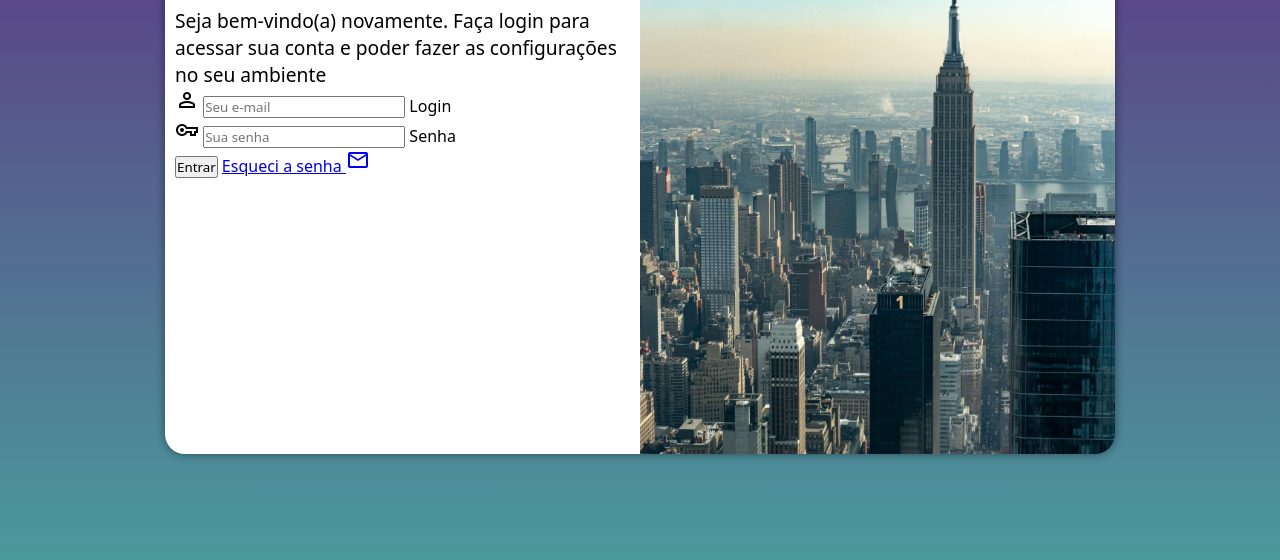
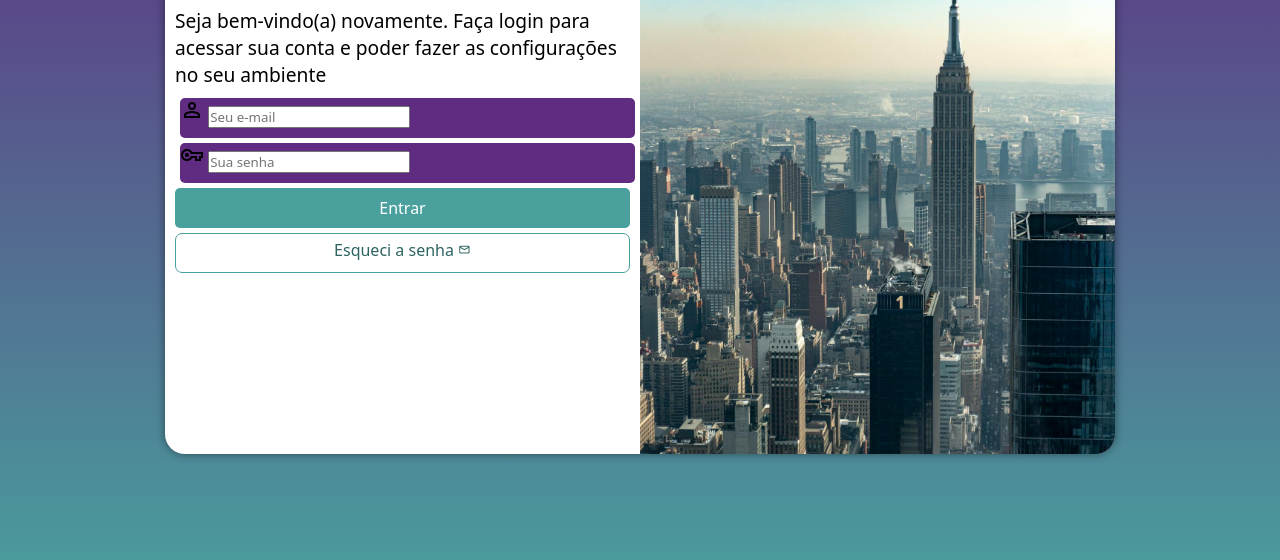
Before and after one commit to gabriel17868/projeto-login, a plain HTML site: page index.html in a window 1280 px wide. Shown: the part 196-756 px from the top of the page. Drawn offline with nearby package versions, Linux system fonts and the light colour scheme.

Commit message:
update index e css

```diff
--- a/estilos/style.css
+++ b/estilos/style.css
@@ -33,7 +33,7 @@ section#login {
     overflow: hidden;
 
     background-color: white;
-    width: 250px;
+    width: 255px;
     height: 500px;
     border-radius: 20px;
     box-shadow: 0px 0px 10px rgba(0, 0, 0, 0.452);
@@ -63,3 +63,59 @@ div#formulario > h1 {
 div#formulario > p {
     font-size: 0.8em;
 }
+
+form {
+    margin-top: 10px;
+}
+
+form > div.campo {
+    background-color: #5f2c82;
+    display: block;
+    width: 100%;
+    height: 40px;
+    border-radius: 5px;
+    margin: 5px;
+}
+
+div.campo > label {
+    display: none;
+}
+
+form > input[type=submit] {
+    display: block;
+    font-size: 1em;
+    width: 100%;
+    height: 40px;
+    background-color: #49a09d;
+    color: white;
+    border: none;
+    border-radius: 5px;
+    cursor: pointer;
+}
+
+form > input[type=submit]:hover {
+    background-color: #2d6462;
+}
+
+form > a.botao {
+    display: block;
+    text-align: center;
+    font-size: 1em;
+    width: 100%;
+    height: 40px;
+    padding-top: 5px;
+    margin-top: 5px;
+    background-color: white;
+    color: #2d6462;
+    border: 1px solid #49a09d;
+    border-radius: 7px;
+    text-decoration: none;
+}
+
+form > a.botao:hover {
+    background-color: #6cd3cf;
+}
+
+form > a.botao > span#mail {
+    font-size: 0.8em;
+}
--- a/index.html
+++ b/index.html
@@ -29,8 +29,8 @@
                         <label for="isenha">Senha</label>
                     </div>
                     <input type="submit" value="Entrar">
-                    <a href="esqueci.html">
-                        Esqueci a senha <span class="material-symbols-outlined">mail</span>
+                    <a href="esqueci.html" class="botao">
+                        Esqueci a senha <span class="material-symbols-outlined" id="mail">mail</span>
                     </a>
                 </form>
             </div>
```
